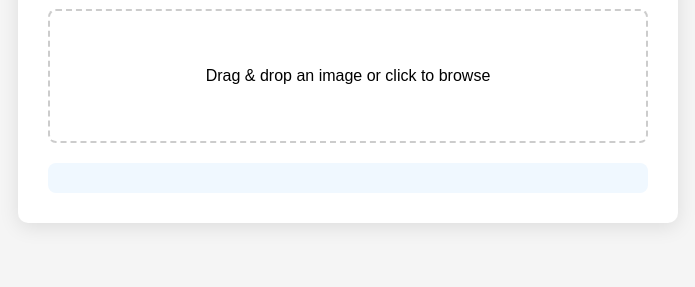
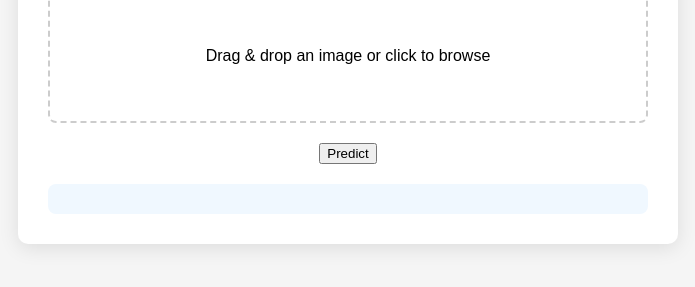
Before and after one commit to abhinav00215-hash/mtech, a plain HTML site: page index.html in a window 1280 px wide. Shown: the part 363-650 px from the top of the page, without its empty margins (292-987 px from the left). Drawn offline with Linux system fonts and the light colour scheme.

Commit message:
index.html

```diff
--- a/index.html
+++ b/index.html
@@ -9,10 +9,17 @@
 <body>
     <div class="container">
         <h1>CIFAR-10 Image Classifier</h1>
+
+        <!-- Upload Area -->
         <div class="upload-area" id="dropZone">
             <input type="file" id="fileInput" accept="image/*">
             <p>Drag & drop an image or click to browse</p>
         </div>
+
+        <!-- Predict Button -->
+        <button id="predictBtn">Predict</button>
+
+        <!-- Preview + Result -->
         <div class="result" id="result">
             <div id="preview"></div>
             <div id="prediction"></div>
```
